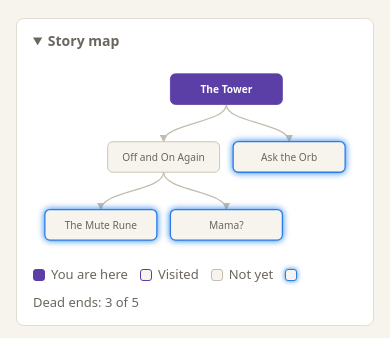
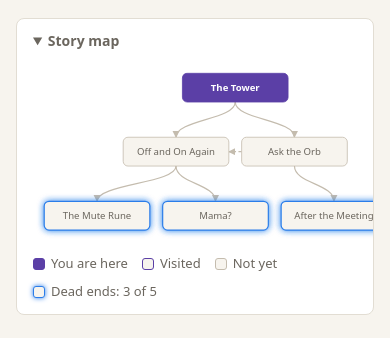
Before and after one commit to NikhilMath/Hex-Support, a plain HTML site: page index.html in a window 390 px wide. Shown: the part 69-407 px from the top of the page. Drawn offline with Linux system fonts and the light colour scheme.

Commit message:
Branch Ask the Orb: come back later, or reboot it anyway
"Promise to come back after the meeting" leads to a new After the
Meeting scene. "Reboot it anyway" rejoins Off and On Again, so it adds
no new dead end (still 3 of 5).

The map now draws lines between boxes in the same row side to side,
and lines going back up the map from top to bottom. Legend items no
longer split across lines on phones.

Co-Authored-By: Claude Opus 5.5 <noreply@anthropic.com>

```diff
--- a/index.html
+++ b/index.html
@@ -18,10 +18,10 @@
         <svg id="map-svg" aria-label="Story map"></svg>
       </div>
       <p class="map-legend">
-        <span class="key key-current"></span> You are here
-        <span class="key key-visited"></span> Visited
-        <span class="key key-unvisited"></span> Not yet
-        <span class="key key-dead-end"></span> <span id="dead-end-count">Dead ends</span>
+        <span class="legend-item"><span class="key key-current"></span>You are here</span>
+        <span class="legend-item"><span class="key key-visited"></span>Visited</span>
+        <span class="legend-item"><span class="key key-unvisited"></span>Not yet</span>
+        <span class="legend-item"><span class="key key-dead-end"></span><span id="dead-end-count">Dead ends</span></span>
       </p>
     </details>
 
--- a/map.js
+++ b/map.js
@@ -126,12 +126,8 @@ function drawStoryMap(svg, story, currentId, trail) {
   for (const id of order) {
     const from = pos.get(id);
     for (const c of choicesOf(id)) {
+      if (c.to === id) continue;
       const to = pos.get(c.to);
-      const x1 = from.x + NODE_W / 2;
-      const y1 = from.y + NODE_H;
-      const x2 = to.x + NODE_W / 2;
-      const y2 = to.y;
-      const bend = Math.max(GAP_Y / 2, Math.abs(y2 - y1) / 2);
       const walked = trail.walked.has(`${id}→${c.to}`);
 
       const classes = ["map-edge"];
@@ -139,7 +135,7 @@ function drawStoryMap(svg, story, currentId, trail) {
       if (row.get(c.to) <= row.get(id)) classes.push("back");
 
       const path = el("path", {
-        d: `M${x1},${y1} C${x1},${y1 + bend} ${x2},${y2 - bend} ${x2},${y2}`,
+        d: edgePath(from, to, row.get(id), row.get(c.to)),
         class: classes.join(" "),
         "marker-end": `url(#${walked ? "map-arrow-walked" : "map-arrow"})`,
       });
@@ -180,6 +176,31 @@ function drawStoryMap(svg, story, currentId, trail) {
 
   return { deadEnds: Object.keys(passages).filter((id) => choicesOf(id).length === 0).length };
 
+  // Down the map: bottom of one box to the top of the next. Back up the
+  // map: top to bottom. Same row: side to side if the boxes are next to
+  // each other, otherwise an arc over the top so it doesn't cross boxes.
+  function edgePath(from, to, fromRow, toRow) {
+    const cx1 = from.x + NODE_W / 2;
+    const cx2 = to.x + NODE_W / 2;
+
+    if (fromRow !== toRow) {
+      const down = toRow > fromRow;
+      const y1 = down ? from.y + NODE_H : from.y;
+      const y2 = down ? to.y : to.y + NODE_H;
+      const bend = Math.max(GAP_Y / 2, Math.abs(y2 - y1) / 2) * (down ? 1 : -1);
+      return `M${cx1},${y1} C${cx1},${y1 + bend} ${cx2},${y2 - bend} ${cx2},${y2}`;
+    }
+
+    const midY = from.y + NODE_H / 2;
+    if (Math.abs(to.x - from.x) <= STEP + 1) {
+      const x1 = to.x > from.x ? from.x + NODE_W : from.x;
+      const x2 = to.x > from.x ? to.x : to.x + NODE_W;
+      return `M${x1},${midY} L${x2},${midY}`;
+    }
+    const top = from.y - GAP_Y * 0.6;
+    return `M${cx1},${from.y} C${cx1},${top} ${cx2},${top} ${cx2},${to.y}`;
+  }
+
   function el(tag, attrs = {}) {
     const node = document.createElementNS("http://www.w3.org/2000/svg", tag);
     for (const [k, v] of Object.entries(attrs)) node.setAttribute(k, v);
--- a/story.js
+++ b/story.js
@@ -87,6 +87,20 @@ const STORY = {
         "“How the fuck am I supposed to find you?” the orb replies. “I’m an orb. Just roll around this place? You know how many god damn stairs we have? Hell, I don’t know how the fuck to even go up a stair.”",
         "“You’re the hex support. How about you just come to me in an hour, after their meeting, and fix me the fuck up?”",
       ],
+      choices: [
+        { text: "Promise to come back after the meeting", to: "after" },
+        { text: "Reboot it anyway", to: "reboot" },
+      ],
+    },
+
+    after: {
+      title: "After the Meeting",
+      text: [
+        "At 9 a.m. on the dot, you slip back into the sanctum with a fresh coffee.",
+        "Glorp is face-down on his desk, snoring into a pile of divorce scrolls. The one on top says <em>Exhibit C: The Orb</em>.",
+        "The orb glows weakly. “I found your dad,” it whispers. “Necro-Link put him on the call with everyone else. He says the garage code is 1234, and he’s not mad, just disappointed.”",
+        "“Now,” the orb says, “you promised. Fix me the fuck up.”",
+      ],
       choices: [],
     },
   },
--- a/style.css
+++ b/style.css
@@ -174,18 +174,25 @@ body {
   display: flex;
   flex-wrap: wrap;
   align-items: center;
-  gap: 0.375rem 0.75rem;
+  gap: 0.375rem 0.875rem;
   margin: 0;
   padding: 0.75rem 1rem;
   font-size: 0.8125rem;
   color: var(--muted);
 }
 
+.legend-item {
+  display: inline-flex;
+  align-items: center;
+  gap: 0.375rem;
+  white-space: nowrap;
+}
+
 .key {
   display: inline-block;
+  flex: none;
   width: 0.75rem;
   height: 0.75rem;
-  margin-right: -0.375rem;
   border: 1px solid var(--border-strong);
   border-radius: 0.1875rem;
   background: var(--bg);
```
